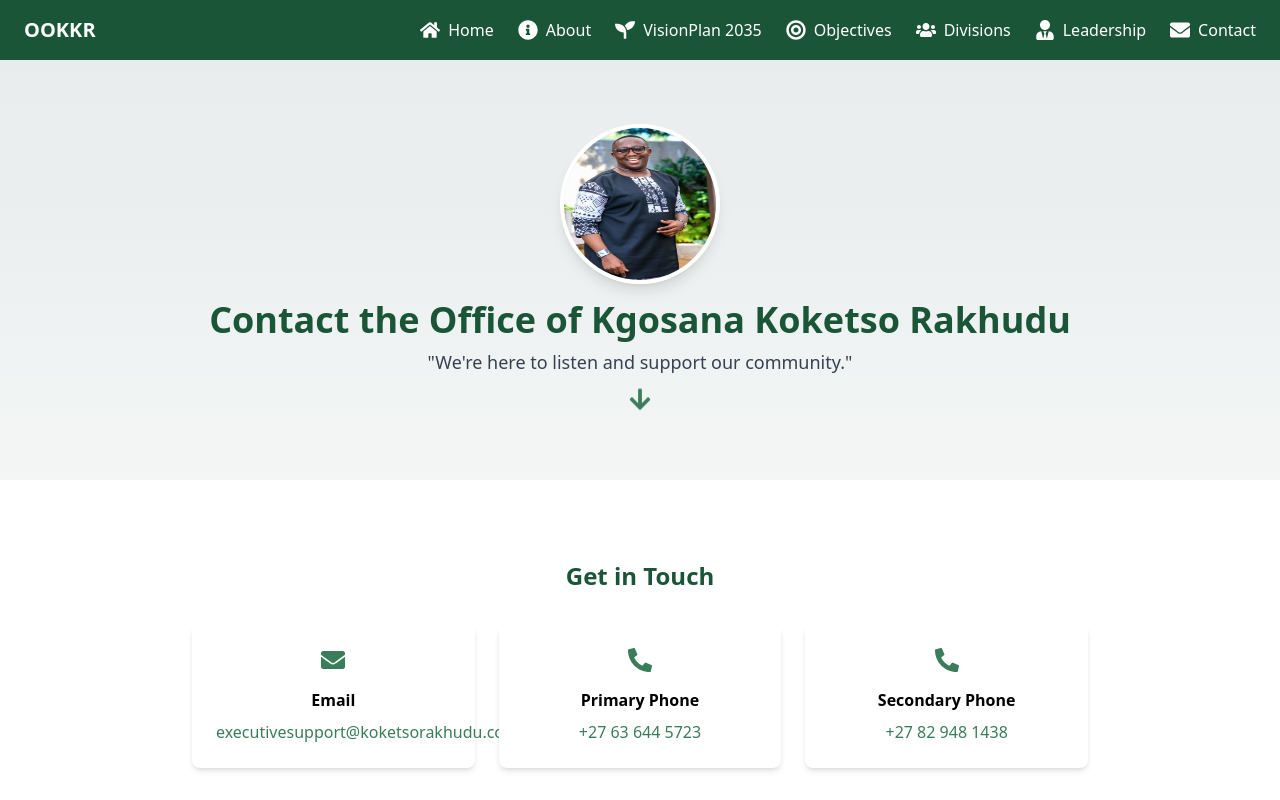
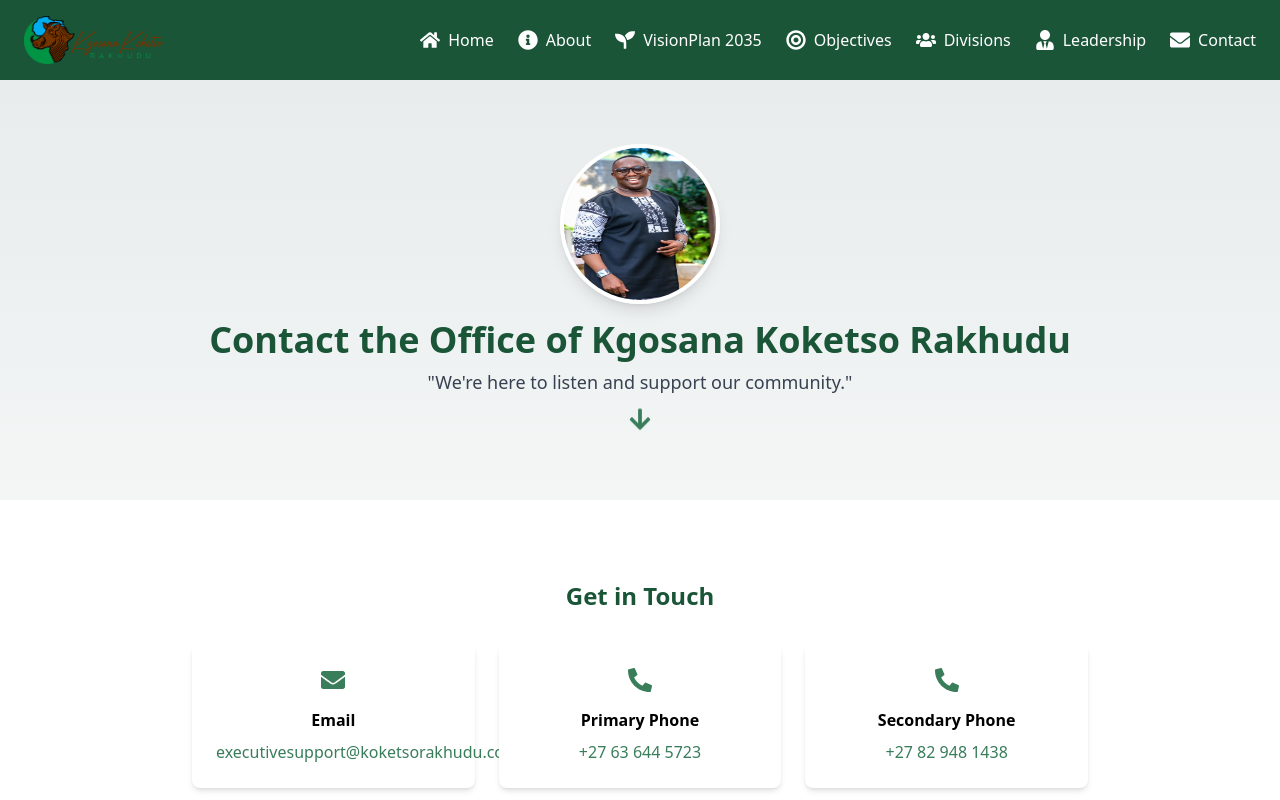
Before and after one commit to Nathilanzi/krf-website, a React (Create React App) app: page /contact in a window 1280 px wide. Shown: the top 800 px of the page. Built offline with nearby package versions, Linux system fonts and the light colour scheme.

Commit message:
Add: Logo

```diff
--- a/src/Components/Navbar.jsx
+++ b/src/Components/Navbar.jsx
@@ -28,8 +28,12 @@ const Navbar = () => {
     <>
       {/* Desktop Top Navbar */}
       <nav className="hidden lg:flex items-center justify-between px-6 py-4 bg-[#1B5538] text-white">
-        <Link to="/" className="text-xl font-bold">
-          OOKKR
+        <Link to="/">
+          <img
+            src="/images/Logo.png"
+            alt="Logo"
+            className="h-12 w-auto transition-transform transform hover:scale-105"
+           />
         </Link>
         <div className="flex items-center space-x-6">
           {navLinks.map((link, index) => (
```
Also changed, not shown: public/images/Logo.png (added).
